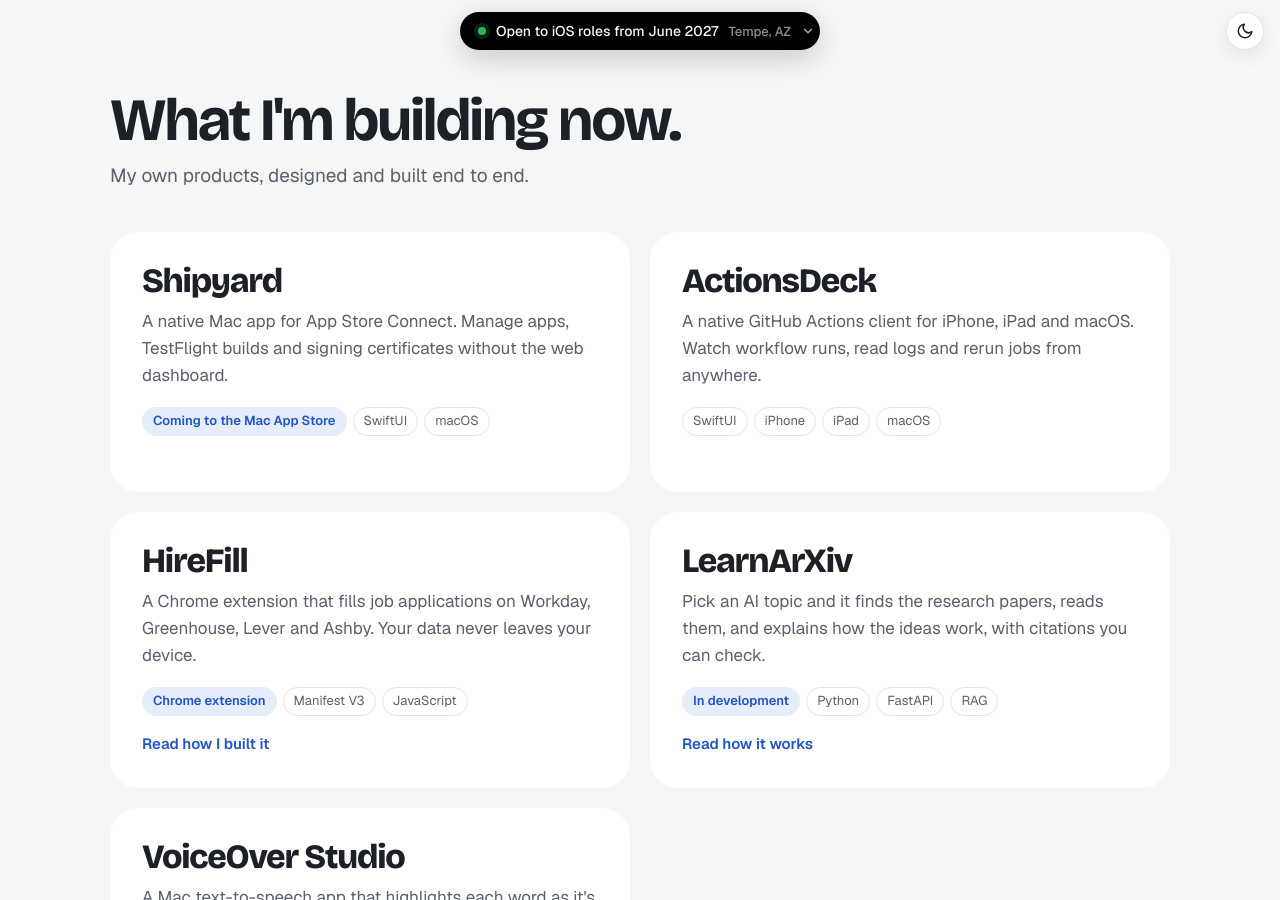
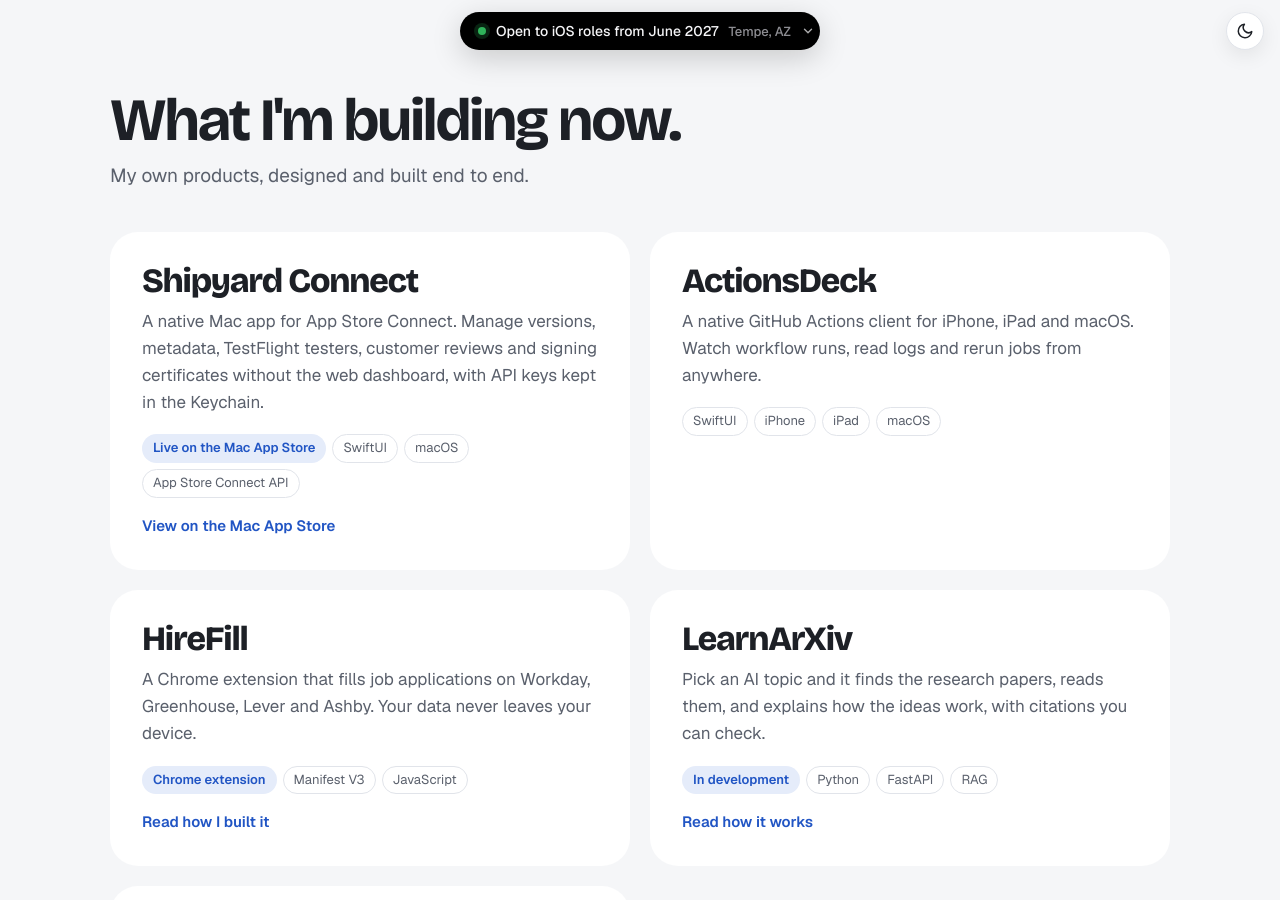
Before and after one commit to patelsid1211/patelsid1211.github.io, a Jekyll site: the page index.html, which Jekyll copies as it is, in a window 1280 px wide and 900 px high, scrolled down 5923 px. Built offline with Jekyll 4.4.1, drawn with Linux system fonts in a browser that asks for light colours.

Commit message:
Shipyard Connect is live on the Mac App Store
Co-Authored-By: Claude Opus 5.5 <noreply@anthropic.com>
Claude-Session: https://claude.ai/code/session_01GBHJs8GVeex8TdiujCw8w5

```diff
--- a/index.html
+++ b/index.html
@@ -554,9 +554,10 @@ footer { padding-block: 28px 48px; color: var(--muted); font-size: 14px; display
     </div>
     <div class="builds">
       <article class="build rise">
-        <h3>Shipyard</h3>
-        <p>A native Mac app for App Store Connect. Manage apps, TestFlight builds and signing certificates without the web dashboard.</p>
-        <div class="meta"><span class="tag tag-status">Coming to the Mac App Store</span><span class="tag">SwiftUI</span><span class="tag">macOS</span></div>
+        <h3>Shipyard Connect</h3>
+        <p>A native Mac app for App Store Connect. Manage versions, metadata, TestFlight testers, customer reviews and signing certificates without the web dashboard, with API keys kept in the Keychain.</p>
+        <div class="meta"><span class="tag tag-status">Live on the Mac App Store</span><span class="tag">SwiftUI</span><span class="tag">macOS</span><span class="tag">App Store Connect API</span></div>
+        <a href="https://apps.apple.com/app/shipyard-connect-for-asc/id6820384178" target="_blank" rel="noopener">View on the Mac App Store</a>
       </article>
       <article class="build rise">
         <h3>ActionsDeck</h3>
```
